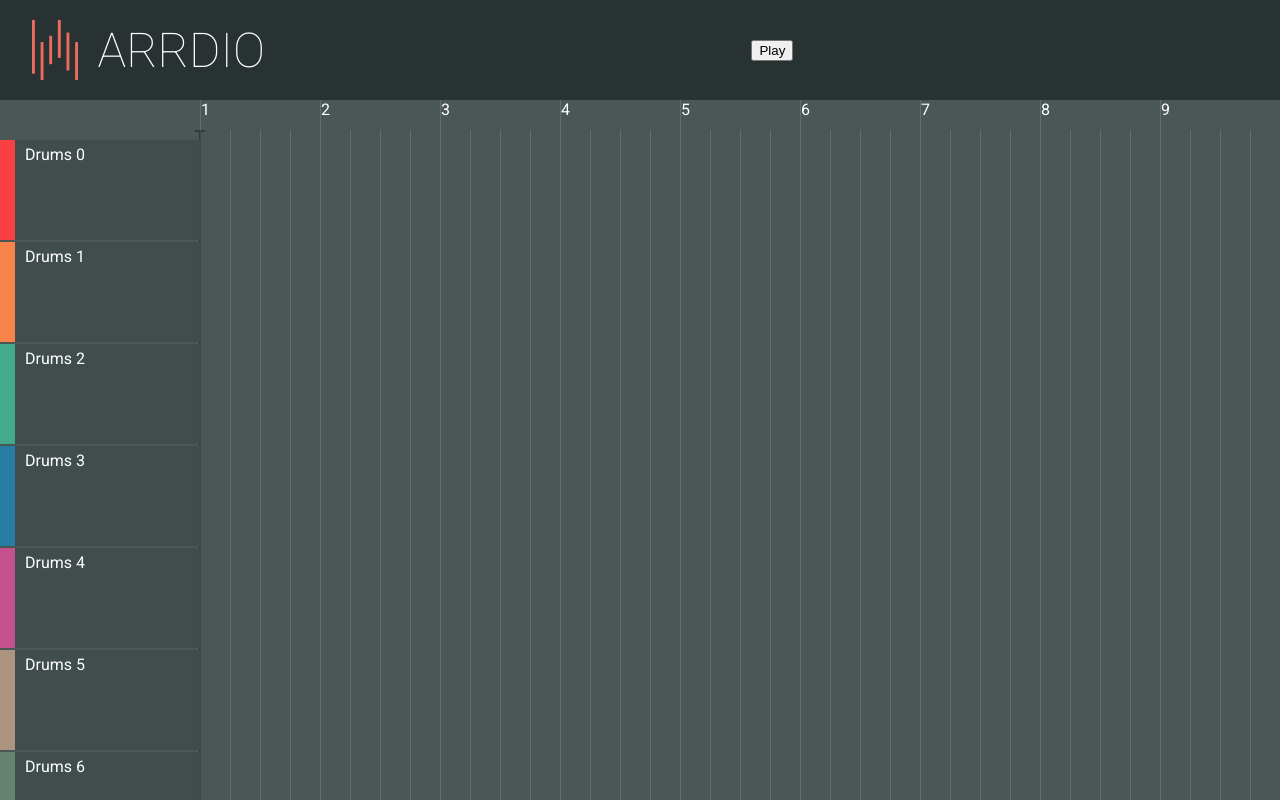
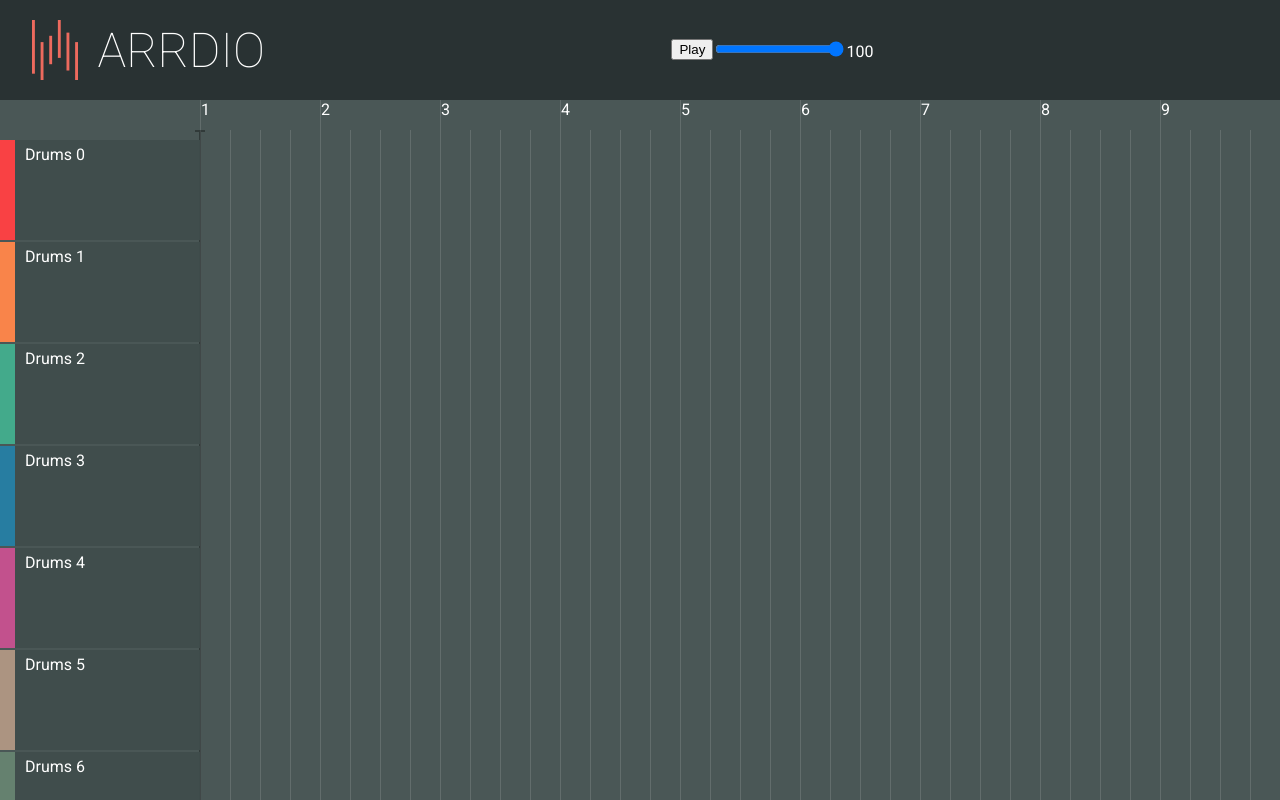
Before and after one commit to andem20/arrdio, a Vue app in the folder arrdio-web-app/: page / in a window 1280 px wide. Built offline with nearby package versions, Linux system fonts and the light colour scheme.

Commit message:
implement zoom

```diff
--- /dev/null
+++ b/arrdio-web-app/src/components/controls/ZoomSlider.vue
@@ -0,0 +1,17 @@
+<script lang="ts" setup>
+import { useSettingsStore } from '@/stores/settings';
+import { storeToRefs } from 'pinia';
+import { ref } from 'vue';
+
+const { zoomAmount } = storeToRefs(useSettingsStore());
+
+</script>
+<template>
+    <div>
+        <input type="range" name="zoomSlider" id="zoomSlider" min="0" max="100" v-model="zoomAmount">
+        <span>{{ zoomAmount }}</span>
+    </div>
+</template>
+<style lang="">
+
+</style>
--- a/arrdio-web-app/src/components/track/Track.vue
+++ b/arrdio-web-app/src/components/track/Track.vue
@@ -1,9 +1,10 @@
 <script lang="ts" setup>
-import { ref } from 'vue';
+import { computed, ref } from 'vue';
 import TrackInfo from './TrackInfo.vue';
 import TrackClip from './TrackClip.vue';
 import { useSettingsStore } from '@/stores/settings';
 import { useAudioStore } from '@/stores/audio';
+import { storeToRefs } from 'pinia';
 
 const fileReader = new FileReader();
 
@@ -11,10 +12,10 @@ const { id } = defineProps({
     name: String!,
     id: Number!,
     color: String!,
-    width: Number
 })
 
-const { timeWidth, isSnapToGrid, beatWidth } = useSettingsStore();
+const { timeWidth, beatWidth, trackWidth, zoomFactor } = storeToRefs(useSettingsStore());
+const { isSnapToGrid } = useSettingsStore();
 const { audioClips, audioManager } = useAudioStore();
 
 const trackInfoWidth = 200;
@@ -47,9 +48,9 @@ function upload(e: DragEvent) {
 
         audioClips.push({
             audioBuffer: buffer,
-            delay: (position - trackInfoWidth) / timeWidth,
+            delay: (position - trackInfoWidth) / timeWidth.value,
             track: id!,
-            position
+            position: (position - trackInfoWidth) * zoomFactor.value
         });
     }
 }
@@ -59,7 +60,7 @@ function calcPosition(e: DragEvent) {
     let position = Math.max(targetElement?.parentElement?.scrollLeft! + e.clientX, trackInfoWidth);
 
     if (isSnapToGrid) {
-        const subBeatWidth = beatWidth / 2;
+        const subBeatWidth = beatWidth.value / 2;
         position = trackInfoWidth + (subBeatWidth * Math.round((position - trackInfoWidth) / subBeatWidth));
     }
 
@@ -79,16 +80,15 @@ function handleDragLeave() {
 </script>
 <template>
     <div class="drop-track" ref="drop-track"
-        :style="`height: ${trackHeight}px; width: ${width}px; display: ${true ? 'block' : 'none'}`" @drop.prevent="
+        :style="`height: ${trackHeight}px; width: ${trackWidth}px; display: ${true ? 'block' : 'none'}`" @drop.prevent="
             upload($event);
         isDragOver = false;
         " @dragover.prevent="handleDragOver" @dragleave.prevent="handleDragLeave">
     </div>
     <div class="placeholder-clip" ref="placeholderClip"></div>
-    <div class="track" :style="`height: ${trackHeight}px; width: ${width}px;`" ref="track">
+    <div class="track" :style="`height: ${trackHeight}px; width: ${trackWidth}px;`" ref="track">
         <TrackInfo :name="name" :id="id" :color="color" :style="`width: ${trackInfoWidth}px; height: ${trackHeight}px`" />
-        <TrackClip v-for="audioClip of audioClips.filter(clip => clip.track === id)" :audioClip="audioClip.audioBuffer"
-            :position="audioClip.position" :color="color" />
+        <TrackClip v-for="audioClip of audioClips.filter(clip => clip.track === id)" :audioClip="audioClip" :color="color" />
     </div>
 </template>
 <style scoped>
@@ -105,7 +105,7 @@ function handleDragLeave() {
 
 .placeholder-clip {
     position: absolute;
-    width: 100px;
+    width: 20px;
     height: 100px;
     background-color: #ffffff33;
     display: none;
--- a/arrdio-web-app/src/components/track/TrackClip.vue
+++ b/arrdio-web-app/src/components/track/TrackClip.vue
@@ -1,15 +1,16 @@
 <script lang="ts" setup>
 import { useSettingsStore } from '@/stores/settings';
-import { onMounted, ref } from 'vue';
+import { storeToRefs } from 'pinia';
+import { computed, onMounted, ref, watch, type PropType } from 'vue';
+import type { AudioClip } from "../../stores/audio";
 
 const { audioClip } = defineProps({
-    audioClip: AudioBuffer,
-    position: Number,
+    audioClip: Object! as PropType<AudioClip>,
     color: String!,
 })
 
-const { timeWidth } = useSettingsStore();
-const trackWidth = audioClip!.duration * timeWidth;
+const { timeWidth, zoomFactor } = storeToRefs(useSettingsStore());
+const trackWidth = computed(() => audioClip!.audioBuffer.duration * timeWidth.value);
 
 const canvas = ref<InstanceType<typeof HTMLCanvasElement> | null>(null);
 
@@ -17,13 +18,24 @@ onMounted(() => {
     if (audioClip == undefined) return;
 
     const ctx = canvas.value?.getContext("2d");
-    const chunkSize = audioClip.sampleRate! / timeWidth;
+    const chunkSize = computed(() => audioClip.audioBuffer.sampleRate! / timeWidth.value);
 
+    canvas.value!.width = trackWidth.value;
+    drawAudioClip(audioClip.audioBuffer, ctx!, chunkSize.value);
+
+    watch(timeWidth, () => {
+        canvas.value!.width = trackWidth.value;
+        ctx?.clearRect(0, 0, canvas.value!.width, canvas.value!.height);
+        drawAudioClip(audioClip.audioBuffer, ctx!, chunkSize.value);
+
+    });
+})
+
+function drawAudioClip(audioClip: AudioBuffer, ctx: CanvasRenderingContext2D, chunkSize: number) {
     for (let i = 0; i < audioClip.numberOfChannels; i++) {
-        drawChannel(audioClip!, ctx!, chunkSize, 0);
+        drawChannel(audioClip!, ctx, chunkSize, 0);
     }
-
-})
+}
 
 function drawChannel(buffer: AudioBuffer, ctx: CanvasRenderingContext2D, chunkSize: number, channel: number) {
     ctx.beginPath();
@@ -39,8 +51,8 @@ function drawChannel(buffer: AudioBuffer, ctx: CanvasRenderingContext2D, chunkSi
 
 </script>
 <template>
-    <div class="track-clip drag-over" :style="`background-color: ${color}BF; width: ${trackWidth}px; left: ${position}px`" ref="trackClip">
-        <canvas ref="canvas" class="track-canvas" :width="trackWidth" height="100"></canvas>
+    <div class="track-clip drag-over" :style="`background-color: ${color}BF; width: ${trackWidth}px; left: ${200 + (audioClip!.position / zoomFactor)}px`" ref="trackClip">
+        <canvas ref="canvas" class="track-canvas" :width="100" height="100"></canvas>
     </div>
 </template>
 <style scoped>
--- a/arrdio-web-app/src/stores/audio.ts
+++ b/arrdio-web-app/src/stores/audio.ts
@@ -1,6 +1,6 @@
 import { defineStore } from 'pinia'
 
-interface AudioClip {
+export interface AudioClip {
     audioBuffer: AudioBuffer,
     delay: number,
     track: number | undefined,
--- a/arrdio-web-app/src/stores/settings.ts
+++ b/arrdio-web-app/src/stores/settings.ts
@@ -1,11 +1,18 @@
-import { computed, reactive, ref } from 'vue'
+import { computed, ref } from 'vue'
 import { defineStore } from 'pinia'
 
 export const useSettingsStore = defineStore('settings', () => {
   const bpm = ref(120);
-  const timeWidth = ref(60); // width of a second
+  const isSnapToGrid = ref(true);
+  const maxZoom = 100;
+  const zoomAmount = ref(maxZoom);
+  const zoomFactor = computed(() => Math.max(0.01, zoomAmount.value / maxZoom));
+  const timeWidth = computed(() => 60 / zoomFactor.value); // width of a second
   const beatWidth = computed(() => timeWidth.value / (bpm.value / 60));
-  let isSnapToGrid = true;
 
-  return { bpm, timeWidth, beatWidth, isSnapToGrid }
+  const timesignature = 4;
+  const bars = 100;
+  const trackWidth = computed(() => bars * timesignature * beatWidth.value);
+
+  return { bpm, timeWidth, beatWidth, isSnapToGrid, zoomAmount, trackWidth, timesignature, bars, zoomFactor }
 })
--- a/arrdio-web-app/src/views/subviews/Arrangement.vue
+++ b/arrdio-web-app/src/views/subviews/Arrangement.vue
@@ -1,24 +1,25 @@
 <script setup lang="ts">
 import Track from '../../components/track/Track.vue';
-import { onMounted, ref } from 'vue'
+import { computed, onMounted, ref, watch } from 'vue'
 import { COLORS } from '../../constants/colors';
 import { useSettingsStore } from '@/stores/settings';
 import { useAudioStore } from '@/stores/audio';
+import { storeToRefs } from 'pinia';
 
-const { beatWidth, timeWidth } = useSettingsStore();
+const { beatWidth, timeWidth, trackWidth, zoomFactor } = storeToRefs(useSettingsStore());
+const { timesignature, bars } = useSettingsStore();
 const { audioManager } = useAudioStore();
 
 const heightOffset = 30;
 const widthOffset = 200;
-const timesignature = 4;
-const bars = 100;
-const trackWidth = bars * timesignature * beatWidth;
+
 let scrollTopBound = 0;
 
 const playbackLine = ref<HTMLElement | null>(null);
 const tracksContainer = ref<HTMLElement | null>(null);
 const timelineBg = ref<HTMLElement | null>(null);
 const timeline = ref<HTMLElement | null>(null);
+let playbackPosition = 0;
 
 onMounted(() => {
   scrollTopBound = tracksContainer.value!.scrollHeight - timelineBg.value!.offsetHeight;
@@ -34,6 +35,10 @@ onMounted(() => {
     timelineBg.value!.style.top = Math.min(scrollTopBound, tracksContainer.value!.scrollTop) + 40 + "px";
     playbackLine.value!.style.top = Math.min(scrollTopBound, tracksContainer.value!.scrollTop) + 30 + "px";
   })
+
+  watch(zoomFactor, () => {
+    playbackLine.value!.style.transform = `translateX(${playbackPosition / zoomFactor.value}px)`;
+  });
 });
 
 //TODO move this
@@ -49,9 +54,10 @@ function stepPlayback(timestamp: number) {
   const elapsed = timestamp - start!;
 
   if (previousTimestamp !== timestamp) {
-    const count = Math.min(timeWidth * (elapsed / 1000), trackWidth);
+    const count = Math.min(timeWidth.value * (elapsed / 1000), trackWidth.value);
+    playbackPosition = count * zoomFactor.value;
     playbackLine.value!.style.transform = `translateX(${count}px)`;
-    if (count === trackWidth) done = true;
+    if (count === trackWidth.value) done = true;
   }
 
   previousTimestamp = timestamp;
@@ -63,16 +69,16 @@ function stepPlayback(timestamp: number) {
 
 function startPlayback() {
   if (!running) {
-    running = true;
     audioManager.play();
     activeAnimationFrame = window.requestAnimationFrame(stepPlayback);
   } else {
     start = undefined;
     previousTimestamp = undefined;
-    running = false;
     audioManager.stop();
     window.cancelAnimationFrame(activeAnimationFrame);
   }
+
+  running = !running;
 }
 
 window.addEventListener("keypress", (e: KeyboardEvent) => {
@@ -98,11 +104,10 @@ window.addEventListener("keypress", (e: KeyboardEvent) => {
       </div>
     </div>
     <Track
-    v-for="item in Array(20).keys()"
-    name="Drums"
-    :id="item"
-    :color="`#${COLORS[(item * 3) % COLORS.length].hex}`"
-    :width="trackWidth"
+      v-for="item in Array(20).keys()"
+      name="Drums"
+      :id="item"
+      :color="`#${COLORS[(item * 3) % COLORS.length].hex}`"
     />
     <div class="timeline-background" ref="timelineBg">
       <div class="timeline-grid" v-for="item in Array(bars * timesignature).keys()"
--- a/arrdio-web-app/src/views/subviews/Controls.vue
+++ b/arrdio-web-app/src/views/subviews/Controls.vue
@@ -1,10 +1,12 @@
 <script setup lang="ts">
 import PlayButton from "../../components/controls/PlayButton.vue";
+import ZoomSlider from "../../components/controls/ZoomSlider.vue";
 
 </script>
 <template>
     <div>
         <PlayButton />
+        <ZoomSlider />
     </div>
 </template>
 <style>
```
